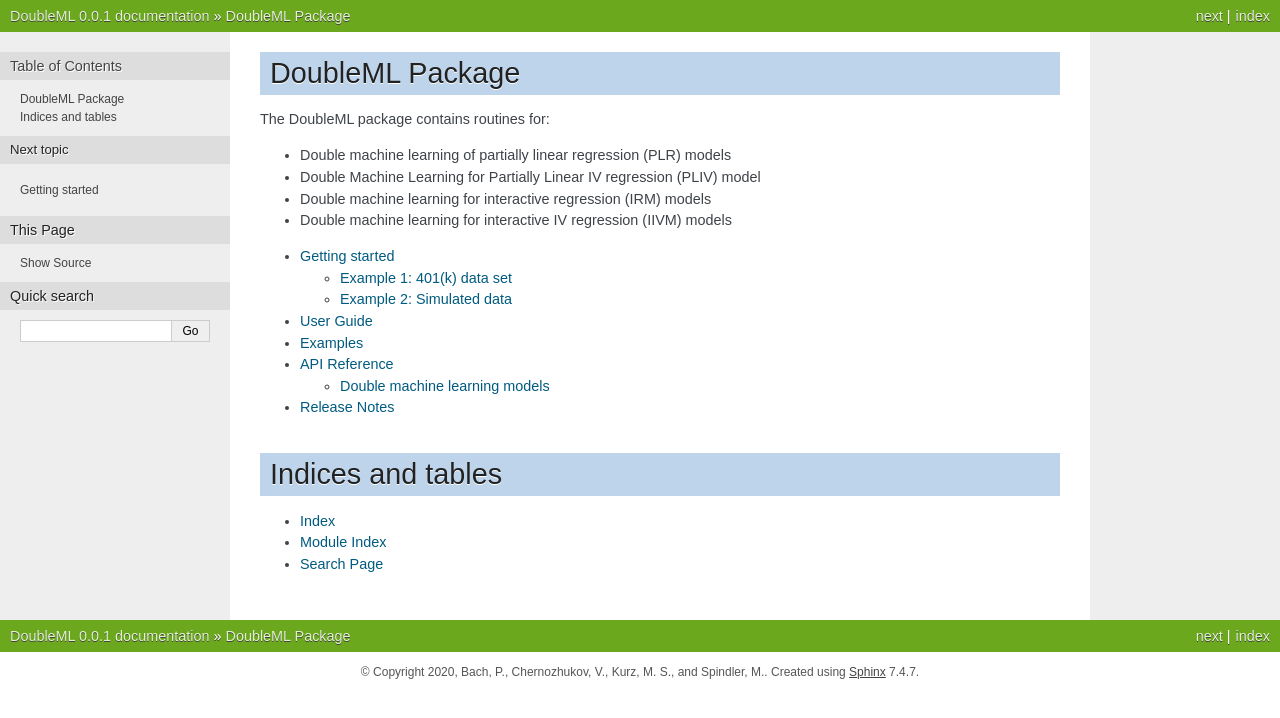
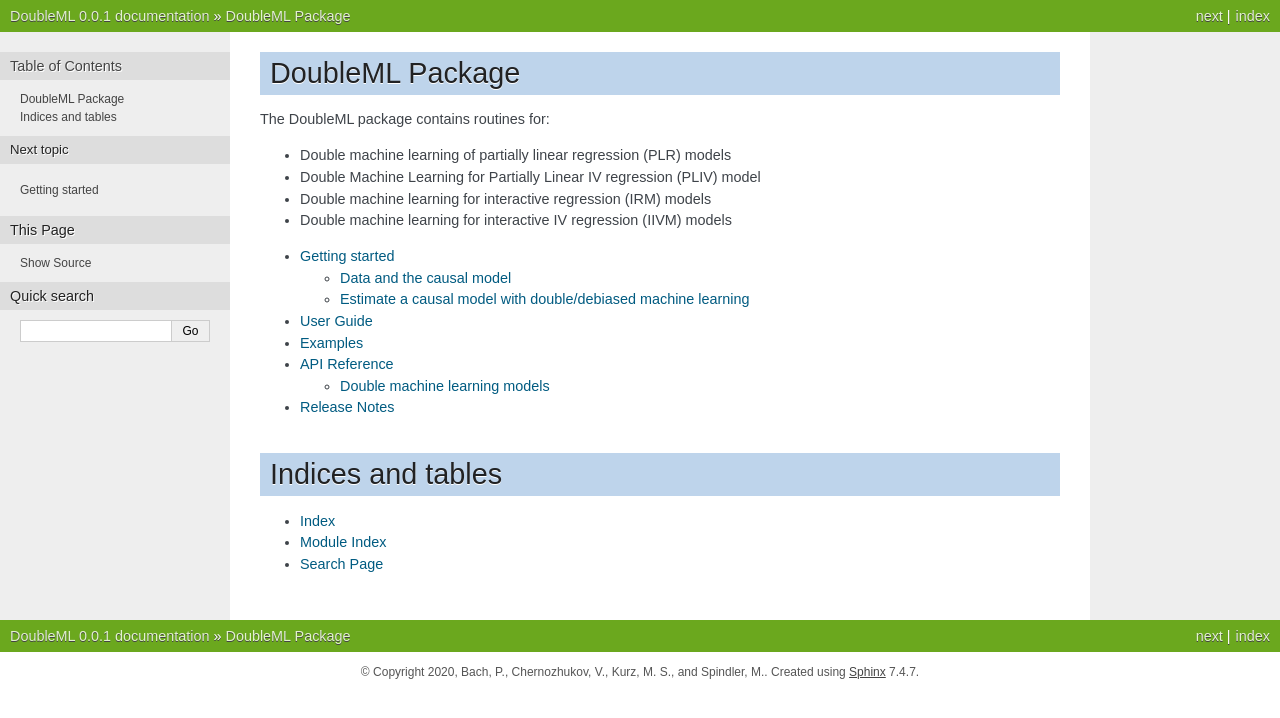
Before and after one commit to DoubleML/doubleml-for-py, a Sphinx documentation site: the page built from doubleml/doc/index.rst, in a window 1280 px wide. Shown: the top 718 px of the page. Built offline with Sphinx 7.4.7, drawn with Linux system fonts in a browser that asks for light colours; pages that are not in the unit, such as notebooks, are missing from menus; some of the changed lines change nothing that is shown.

Commit message:
extended the getting started guide

```diff
--- a/doubleml/doc/intro/intro.rst
+++ b/doubleml/doc/intro/intro.rst
@@ -1,16 +1,27 @@
 Getting started
 ===============
 
-The purpose of the following case-study is to demonstrate the core functionalities of ``DoubleML``. ``DoubleML``
-provides interfaces to ``pandas`` DataFrames as well as ``numpy`` arrays. The usage of both interfaces is demonstrated
-with two case studies.
+The purpose of the following case-studies is to demonstrate the core functionalities of ``doubleml``.
 
-Example 1: 401(k) data set
---------------------------
+Data and the causal model
+-------------------------
 
-The following real data application is taken from Chernozhukov et al. (2017) illustrates the usage of ``DoubleMLPLR``
-for carrying out inference on the main causal parameter in a partially linear regression model (PLR). **Partially linear
-regression (PLR)** models take the form
+``doubleml`` provides interfaces to ``pandas`` DataFrames as well as ``numpy`` arrays. The usage of both interfaces is
+demonstrated in the following. We download the 401(k) data set.
+
+.. ipython:: python
+
+    from doubleml.datasets import fetch_401K
+
+    # Load data
+    df_401k = fetch_401K()
+    df_401k.head(5)
+
+Partially linear regression (PLR) models
+^^^^^^^^^^^^^^^^^^^^^^^^^^^^^^^^^^^^^^^^
+
+Exemplarily we specify a partially linear regression model (PLR). **Partially linear regression (PLR)** models take the
+form
 
 .. math::
 
@@ -22,69 +33,108 @@
 The high-dimensional vector :math:`X = (X_1, \ldots, X_p)` consists of other confounding covariates,
 and :math:`\zeta` and :math:`V` are stochastic errors.
 
+DoubleMLData from pandas DataFrames
+^^^^^^^^^^^^^^^^^^^^^^^^^^^^^^^^^^^
+
+The ``doubleml.DoubleMLData`` class serves as data-backend and can be initialized from a ``pandas.DataFrame`` by
+specifying the column ``y_col='net_tfa'`` serving as outcome variable :math:`Y`, the column(s) ``d_cols = 'e401'``
+serving as treatment variable :math:`D` and the columns ``x_cols=['age', 'inc', 'educ', 'fsize', 'marr', 'twoearn', 'db', 'pira', 'hown']``
+specifying the confounders.
+
 .. ipython:: python
 
-    from doubleml import DoubleMLData, DoubleMLPLR
-    from doubleml.datasets import fetch_401K
-
-    from sklearn.base import clone
-    from sklearn.ensemble import RandomForestRegressor
-
-    # Load data
-    data = fetch_401K()
+    from doubleml import DoubleMLData
 
     # Specify the data and the variables for the causal model
-    dml_data_obj = DoubleMLData(data,
-                                y_col='net_tfa',
-                                d_cols='e401',
-                                x_cols=['age', 'inc', 'educ', 'fsize', 'marr', 'twoearn', 'db', 'pira', 'hown'])
-
-    # Specify the learners for the nuisance functions and initialize the DoubleMLPLR object
-    learner = RandomForestRegressor(max_depth=2, n_estimators=100)
-    ml_learners = {'ml_m': clone(learner),
-                   'ml_g': clone(learner)}
-    dml_plr_obj = DoubleMLPLR(dml_data_obj, ml_learners)
-
-    # Fit the PLR model with double machine learning
-    dml_plr_obj.fit()
-
-    # Inspect the results
-    dml_plr_obj.summary
+    obj_dml_data_401k = DoubleMLData(df_401k,
+                                     y_col='net_tfa',
+                                     d_cols='e401',
+                                     x_cols=['age', 'inc', 'educ', 'fsize', 'marr',
+                                             'twoearn', 'db', 'pira', 'hown'])
+    print(obj_dml_data_401k)
 
 
-Example 2: Simulated data
--------------------------
+DoubleMLData from numpy arrays
+^^^^^^^^^^^^^^^^^^^^^^^^^^^^^^
+
+To introduce the ``numpy`` arrays interface we generate a data set consisting of confounding variables ``X``, an outcome
+variable ``y`` and a treatment variable ``d``
+
 .. ipython:: python
 
-    from doubleml import DoubleMLData, DoubleMLPLR
-    from doubleml.datasets import fetch_401K
-
     import numpy as np
-    from sklearn.base import clone
-    from sklearn.linear_model import Lasso
 
     # Generate data
     n_obs = 500
     n_vars = 100
-    n_nonzero = 3
-    beta_d = np.random.uniform(0, 5, size=n_nonzero)
-    beta_y = np.random.uniform(0, 5, size=n_nonzero)
     theta = 3
     X = np.random.normal(size=(n_obs, n_vars))
-    d = np.dot(X[:, :n_nonzero], beta_d) + np.random.standard_normal(size=(n_obs,))
-    y = theta * d + np.dot(X[:, :n_nonzero], beta_y) + np.random.standard_normal(size=(n_obs,))
+    d = np.dot(X[:, :3], np.array([5, 5, 5])) + np.random.standard_normal(size=(n_obs,))
+    y = theta * d + np.dot(X[:, :3], np.array([5, 5, 5])) + np.random.standard_normal(size=(n_obs,))
 
-    # Specify the data and the variables for the causal model
-    dml_data_obj = DoubleMLData.from_arrays(X, y, d)
+To specify the data and the variables for the causal model from ``numpy.arrays`` we call
 
-    # Specify the learners for the nuisance functions and initialize the DoubleMLPLR object
+.. ipython:: python
+
+    from doubleml import DoubleMLData
+
+    obj_dml_data_sim = DoubleMLData.from_arrays(X, y, d)
+    print(obj_dml_data_sim)
+
+Estimate a causal model with double/debiased machine learning
+-------------------------------------------------------------
+
+Machine learners to estimate the nuisance models
+^^^^^^^^^^^^^^^^^^^^^^^^^^^^^^^^^^^^^^^^^^^^^^^^
+
+To estimate our partially linear regression (PLR) model with the double machine learning algorithm, we first have to
+specify machine learners to estimate :math:`m_0` and :math:`g_0`. For the 401(k) data we use ``RandomForestRegressor``
+from ``sklearn.ensemble`` and for our simulated data from a sparse linear model we use ``Lasso`` from ``sklearn.linear_model``.
+
+.. ipython:: python
+
+    from sklearn.base import clone
+    from sklearn.ensemble import RandomForestRegressor
+    from sklearn.linear_model import Lasso
+
+    learner = RandomForestRegressor(max_depth=2, n_estimators=100)
+    ml_learners_401k = {'ml_m': clone(learner),
+                        'ml_g': clone(learner)}
+
     learner = Lasso(alpha=np.sqrt(np.log(n_vars)/(n_obs)))
-    ml_learners = {'ml_m': clone(learner),
-                   'ml_g': clone(learner)}
-    dml_plr_obj = DoubleMLPLR(dml_data_obj, ml_learners)
+    ml_learners_sim = {'ml_m': clone(learner),
+                       'ml_g': clone(learner)}
 
-    # Fit the PLR model with double machine learning
-    dml_plr_obj.fit()
+Cross-fitting, DML algorithms and Neyman-orthogonal score functions
+^^^^^^^^^^^^^^^^^^^^^^^^^^^^^^^^^^^^^^^^^^^^^^^^^^^^^^^^^^^^^^^^^^^
 
-    # Inspect the results
-    dml_plr_obj.summary
+When initializing the ``doubleml`` object for PLR models ``DoubleMLPLR``, we can further set parameters specifying the
+resampling: The number of folds used for cross-fitting ``n_folds`` (defaults to ``n_folds = 5``) as well as the number
+of repetitions when applying repeated cross-fitting ``n_rep_cross_fit`` (defaults to ``n_rep_cross_fit = 1``).
+Additionally, one can choose between the algorithms ``'dml1'`` and  `'dml2'`` via ``dml_procedure``. Depending on the
+causal model, one can further choose between different Neyman-orthogonal score / moment functions.
+
+DoubleMLPLR: Double/debiased machine learning for partially linear regression models
+^^^^^^^^^^^^^^^^^^^^^^^^^^^^^^^^^^^^^^^^^^^^^^^^^^^^^^^^^^^^^^^^^^^^^^^^^^^^^^^^^^^^
+
+We now initialize ``DoubleMLPLR`` objects for our examples using default parameters
+
+.. ipython:: python
+
+    from doubleml import  DoubleMLPLR
+    obj_dml_plr_401k = DoubleMLPLR(obj_dml_data_401k, ml_learners_401k)
+    obj_dml_plr_sim = DoubleMLPLR(obj_dml_data_sim, ml_learners_sim)
+
+Estimate double/debiased machine learning models
+^^^^^^^^^^^^^^^^^^^^^^^^^^^^^^^^^^^^^^^^^^^^^^^^
+
+The models are estimated by calling the `fit()` method and we can inspect the estimated treatment effect using the
+`summary` property.
+
+.. ipython:: python
+
+    obj_dml_plr_401k.fit()
+    print(obj_dml_plr_401k.summary)
+
+    obj_dml_plr_sim.fit()
+    print(obj_dml_plr_sim.summary)
```
